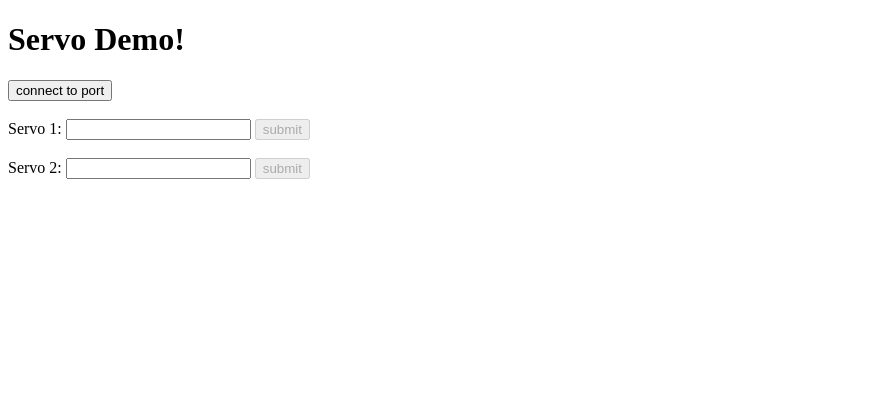
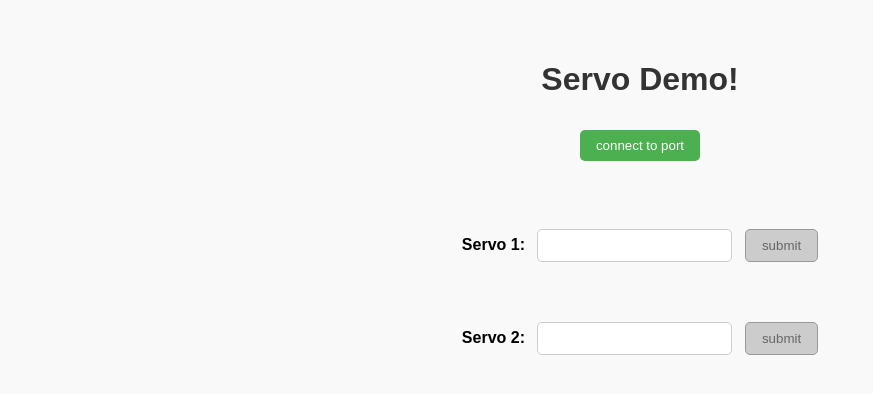
Before and after one commit to alicole1/Cole_ISP, a plain HTML site: page website/servo test/servoTest.html in a window 1280 px wide. Shown: the whole page, without its empty margins (0-873 px from the left). Drawn offline with Linux system fonts and the light colour scheme.

Commit message:
added css to servo test
looks better now, functionality the same!

```diff
--- a/website/servo test/servoTest.html
+++ b/website/servo test/servoTest.html
@@ -7,18 +7,23 @@
   <link rel="stylesheet" href="style.css" />
   <title>Servo Test</title>
   <script src="servoTest.js" defer></script>
+  <link rel="stylesheet" href="styles.css">
 </head>
 <body>
     <h1>Servo Demo!</h1>
     <button id="connect">connect to port</button> <br><br>
 
+    <div class="servo-control">
     <label>Servo 1: </label>
-    <input id="servo1">
+    <input id="servo1" type="number">
     <button id="servo1Submit" disabled>submit</button>
+    </div>
 
     <br> <br>
+    <div class="servo-control">
     <label>Servo 2: </label>
-    <input id="servo2">
+    <input id="servo2" type="number">
     <button id="servo2Submit" disabled>submit</button>
+    </div>
 </body>
 </html>
--- a/website/servo test/servoTest.js
+++ b/website/servo test/servoTest.js
@@ -58,7 +58,6 @@ async function readFromPort() {
             myArray = ["Arduino message: "]
           }
         }
-
       }
     } catch (e) {
       // TODO: Handle non-fatal read error.
--- /dev/null
+++ b/website/servo test/styles.css
@@ -0,0 +1,55 @@
+/* style.css */
+body {
+  font-family: Arial, sans-serif;
+  background-color: #f9f9f9;
+  display: flex;
+  flex-direction: column;
+  align-items: center;
+  padding: 2rem;
+}
+
+h1 {
+  color: #333;
+  margin-bottom: 2rem;
+}
+
+label {
+  font-weight: bold;
+  margin-right: 0.5rem;
+}
+
+input {
+  padding: 0.5rem;
+  margin-right: 0.5rem;
+  border: 1px solid #ccc;
+  border-radius: 5px;
+}
+
+button {
+  padding: 0.5rem 1rem;
+  border: none;
+  background-color: #4CAF50;
+  color: white;
+  border-radius: 5px;
+  cursor: pointer;
+  transition: background-color 0.3s;
+}
+
+button:hover {
+  background-color: #45a049;
+}
+
+button:disabled,
+button[disabled]{
+  border: 1px solid #999999;
+  background-color: #cccccc;
+  color: #666666;
+}
+
+#connect {
+  margin-bottom: 2rem;
+}
+
+div.servo-control {
+  margin-bottom: 1.5rem;
+}
```
